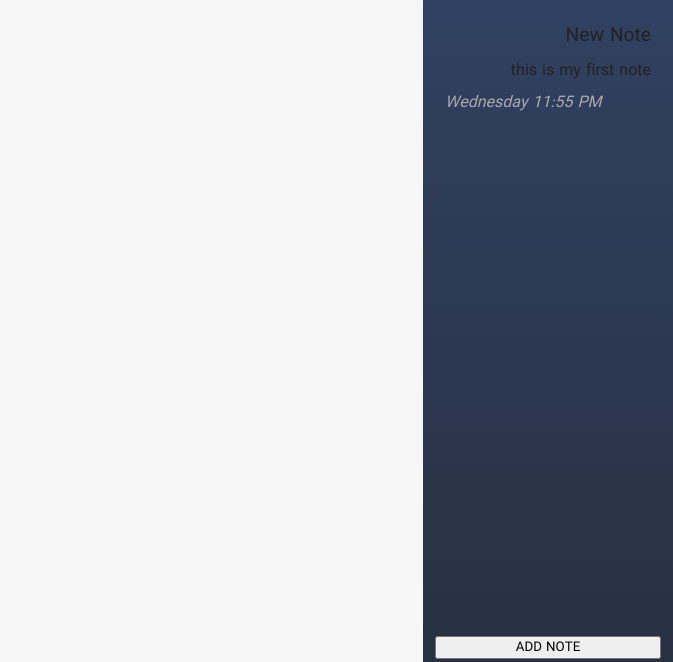
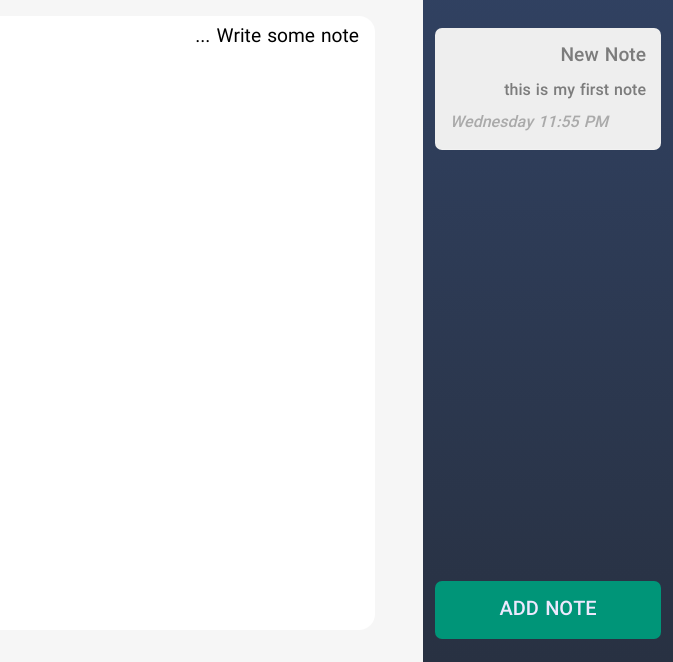
Before and after one commit to MiladNz/NoteApp-Course--Example, a plain HTML site: page index.html in a window 1280 px wide. Shown: the part 138-800 px from the top of the page, without its empty margins (607-1280 px from the left). Drawn offline with Linux system fonts and the light colour scheme.

Commit message:
style1.2

```diff
--- a/css/style.css
+++ b/css/style.css
@@ -91,3 +91,63 @@ body {
   font-style: italic;
   text-align: left;
 }
+.notes__add {
+  background-color: #009578;
+  border: none;
+  border-radius: 7px;
+  color: var(--secondaryColor);
+  cursor: pointer;
+  font-size: 1.25em;
+  font-weight: bold;
+  margin-bottom: 1em;
+  padding: 0.75em 0;
+  width: 100%;
+  transition: all 0.3s ease-in-out;
+}
+.notes__add:hover {
+  background-color: #00af8c;
+}
+
+/*  NOTE PREVIEW  SECTION */
+.notes__preview {
+  display: flex;
+  flex-direction: column;
+  padding: 2em 3em;
+  flex-grow: 1;
+}
+.notes__title,
+.notes__body {
+  border: none;
+  outline: none;
+  width: 100%;
+  border-radius: 1rem;
+  padding: 0.5rem 1rem;
+}
+.notes__title {
+  font-size: 3em;
+  font-weight: bold;
+}
+.notes__body {
+  flex-grow: 1;
+  font-size: 1.2em;
+  line-height: 1.5;
+  margin-top: 2em;
+  resize: none;
+}
+.notes__item-header {
+  display: flex;
+  justify-content: space-between;
+  align-items: center;
+  margin-bottom: 10px;
+}
+
+.notes__list-trash {
+  width: 35px;
+  height: 35px;
+  background: #fff;
+  border-radius: 100%;
+  display: flex;
+  justify-content: center;
+  align-items: center;
+  color: var(--mainRed);
+}
--- a/index.html
+++ b/index.html
@@ -19,7 +19,7 @@
       <div class="notes__sidebar">
         <div class="notes__logo">NOTE APP</div>
         <div class="notes__list">
-          <div class="notes__list-items notes__list-items--selected">
+          <div class="notes__list-item notes__list-item--selected">
             <div class="notes__small-title">New Note</div>
             <div class="notes__small-body">this is my first note</div>
             <div class="notes__small-updated">Wednesday 11:55 PM</div>
```
